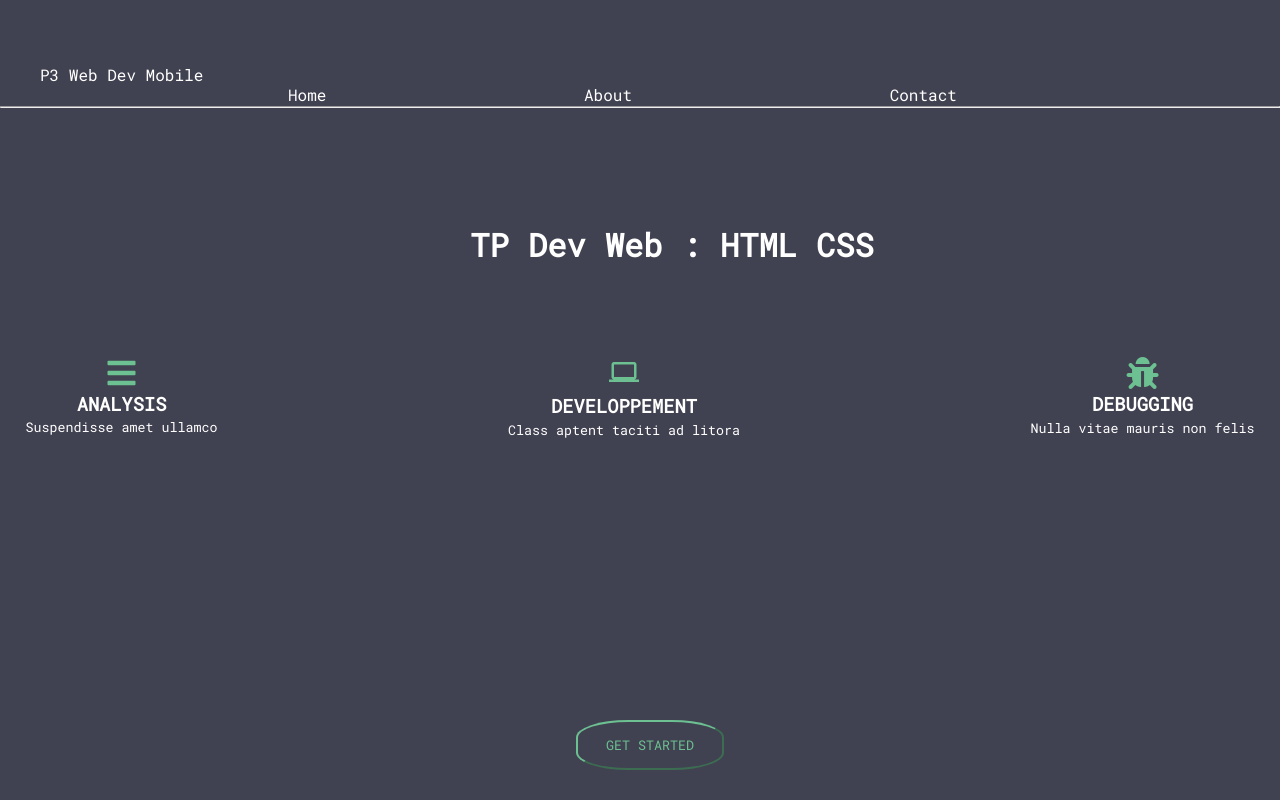
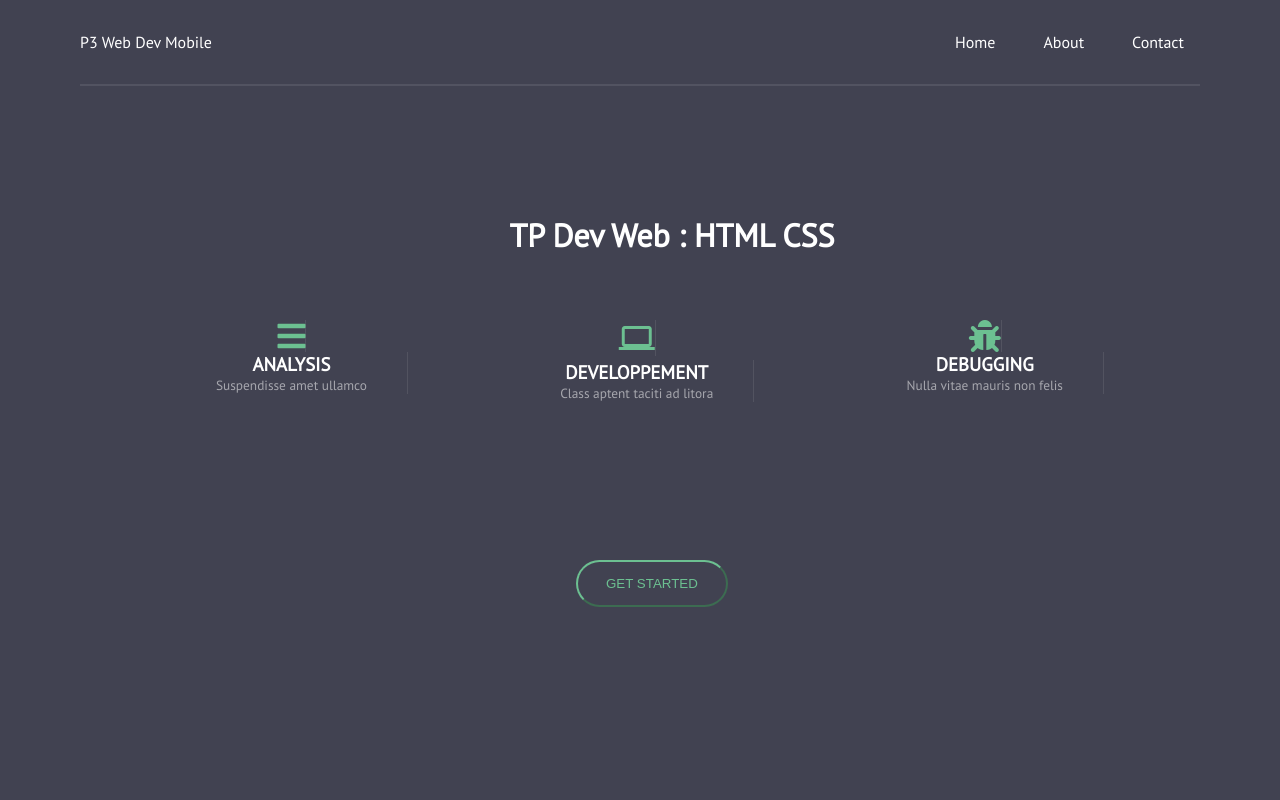
Before and after one commit to Mape-ht/htmlTD, a plain HTML site: page index.html in a window 1280 px wide. Drawn offline with Linux system fonts and the light colour scheme.

Commit message:
last update td1 html

```diff
--- a/index.html
+++ b/index.html
@@ -11,24 +11,29 @@
       rel="stylesheet">
     <title>TD Html Css MAPE</title>
     <!-------------------intégrer la police font.google robot------------>
-    <link href="https://fonts.googleapis.com/css2?family=Roboto+Mono&display=swap" rel="stylesheet">
+    <link href="https://fonts.googleapis.com/css2?family=PT+Sans&display=swap" rel="stylesheet">
+
 </head>
+
 <body>
 
-<!---mettre p et nav dans le header sous forme de flexbox------->
+<!--Mettre le p et le menu nav dans header-->
 
+    <header>
 
-    <nav>
-        <ul>
-            <li>P3 Web Dev Mobile</li>
-            <a href="#">Home</a>
-            <a href="#">About</a>
-            <a href="#">Contact</a>
+        <p>P3 Web Dev Mobile</p>
 
+        <nav >
+
+            <ul class="main-nav">
+                <li><a href="#">Home</a></li>
+                <li><a href="#">About</a></li>
+                <li><a href="#">Contact</a></li>
             </ul>
 
         </nav>
-    <hr>
+
+    </header>
 
         <!-----mettre le contenu principal dans <main>----->
     <main>
@@ -47,7 +52,7 @@
 
             <div>
                 <a href="#"></a>
-                <i class="material-icons"style="font-size:30px;">computer</i>
+                <i class="material-icons md-36">computer</i>
                 <h3>DEVELOPPEMENT</h3>
                 <p>Class aptent taciti ad litora</p>
             </div>
--- a/styles.css
+++ b/styles.css
@@ -1,49 +1,58 @@
-*{
-    font-family: 'Roboto Mono', monospace;
-    background-color: rgb (65, 66, 81);
-    padding-top: 1%;
-    padding: left 0;
-    padding: right 0;
+
+body{
+    background-color: rgb(65, 66, 81);
+    font-family: 'PT Sans', sans-serif;
     margin: 0;
 }
 
+*{
+    padding: 0 0 ;
+    margin: 0em;
+    list-style: none;
+    text-decoration: none;
+    color: rgb(255, 255, 255) ;
+    box-sizing: border-box
+
+}
+header{
+    display: flex;
+    justify-content: flex-end;
+    padding-top: 2em;
 
 
-body{
-    background-color: rgb(65, 66, 81);
+}
+
+header p{
+    margin-right: auto;
 
 }
-nav ul{
-    list-style-type: none;
-    text-decoration: none;
-    padding: left 0;
-    padding: right 0;
+
+header{
+    border-bottom: 2px solid rgba(255, 255, 255, 0.089);
+    margin-left: 5em;
+    margin-right: 5em;
+
+}
+.main-nav{
     margin: 0;
-    text-align: left;
-    color: rgb(255, 255, 255);
+
 }
 
-nav ul a{
-    text-align: right;
-    padding-left : 20%;
-    padding-bottom: 5%;
-    text-decoration: none;
-    color: rgb(255, 255, 255);
+.main-nav li{
+    margin-left: 1em;
+    float: left;
+    padding-bottom: 2em;
+    padding-left: 1em ;
+    padding-right: 1em;
 }
 
-hr{
-    border: 1;
-    padding : 0;
-    height: 1;
-    color: rgb(255, 255, 255);
 
-}
 main h1{
     color: rgb(255, 255, 255);
     text-align: center;
     text-indent: 5%;
     padding: 0 ;
-    margin-top: 8%;
+    margin-top: 10%;
     margin-bottom: 5%;
 }
 
@@ -53,35 +62,48 @@ div.contenu{
     justify-content: center;
     justify-content: space-between;
     text-align: center;
-    padding-right: 2%;
-    padding-left: 2%;
-}
-
-div.contenu h3{
-    color: rgb(255, 255, 255);
-
-}
-div.contenu p{
-    color: rgb(255, 255, 255);
-    font-family: 'Roboto Mono', monospace;
-    font-size: smaller;
-}
-
-div.contenu i{
-       color: rgb(108, 192, 145);
-       margin: 0;
+    margin-left: 7em;
+    margin-right: 7em;
+    padding-right: 4em;
+    padding-left: 4em;
 
 
 }
 
+.material-icons.md-36 {
+    font-size: 36px;
+
+}
+
+
+div.contenu i{
+    border-right : 1px solid rgba(255, 255, 255, 0.089);
+    color: rgb(108, 192, 145);
+
+}
+
+div.contenu h3{
+    color: rgba(255, 255, 255, 255);
+    border-right : 1px solid rgba(255, 255, 255, 0.089);
+
+}
+div.contenu p{
+    color: rgba(255, 255, 255, 0.534);
+    padding-right: 3em;
+    padding-left: 3em;
+    font-family: 'PT Sans', sans-serif;
+    font-size: smaller;
+    border-right : 1px solid rgba(255, 255, 255, 0.089);
+}
+
 .button{
     position: absolute;
-    top: 90%;
+    top: 70%;
     left: 45%;
     background: rgba(255,255,255,0);
     border-color : rgb(108, 192, 145);
     color: rgb(108, 192, 145);
-    border-radius: 35%;
+    border-radius: 3rem;
     padding: 14px 28px;
     text-decoration: none;
 }
```
Lines whose indentation alone changed are shown as unchanged.
